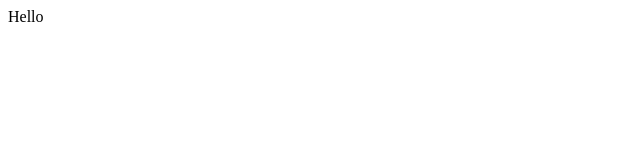
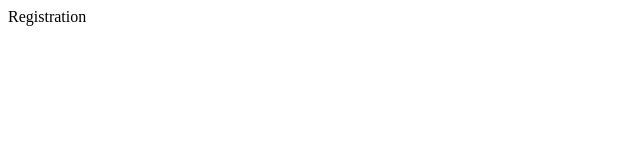
Before and after one commit to nazariusPr/WebProject-Frontend, a React (Vite) app: page /register in a window 1280 px wide. Shown: the top 160 px of the page, without its empty margins (0-640 px from the left). Built offline with nearby package versions, Linux system fonts and the light colour scheme.

Commit message:
implement the router

```diff
--- a/package.json
+++ b/package.json
@@ -10,8 +10,10 @@
     "preview": "vite preview"
   },
   "dependencies": {
+    "axios": "^1.7.7",
     "react": "^18.3.1",
-    "react-dom": "^18.3.1"
+    "react-dom": "^18.3.1",
+    "react-router-dom": "^6.26.2"
   },
   "devDependencies": {
     "@eslint/js": "^9.9.0",
--- a/src/App.tsx
+++ b/src/App.tsx
@@ -1,5 +1,18 @@
+import { BrowserRouter as Router, Routes, Route } from "react-router-dom";
+import RegistrationPage from "./pages/RegistrationPage";
+import LoginPage from "./pages/LoginPage";
+import NotFoundPage from "./pages/NotFoundPage";
+
 function App() {
-  return <div>Hello</div>;
+  return (
+    <Router>
+      <Routes>
+        <Route path="/login" element={<LoginPage />} />
+        <Route path="/register" element={<RegistrationPage />} />
+        <Route path="*" element={<NotFoundPage />} />
+      </Routes>
+    </Router>
+  );
 }
 
 export default App;
--- /dev/null
+++ b/src/pages/LoginPage.tsx
@@ -0,0 +1,5 @@
+function LoginPage() {
+  return <div>LoginPage</div>;
+}
+
+export default LoginPage;
--- /dev/null
+++ b/src/pages/NotFoundPage.tsx
@@ -0,0 +1,10 @@
+function NotFoundPage() {
+  return (
+    <div>
+      <h1>404 - Page Not Found</h1>
+      <p>The page you are looking for does not exist.</p>
+    </div>
+  );
+}
+
+export default NotFoundPage;
--- /dev/null
+++ b/src/pages/RegistrationPage.tsx
@@ -0,0 +1,5 @@
+function RegistrationPage() {
+  return <div>Registration</div>;
+}
+
+export default RegistrationPage;
```
Also changed, not shown: src/types/Authentication.ts (added, +8 -0 lines), 1 other file (tests, documents, lock files or other folders).
